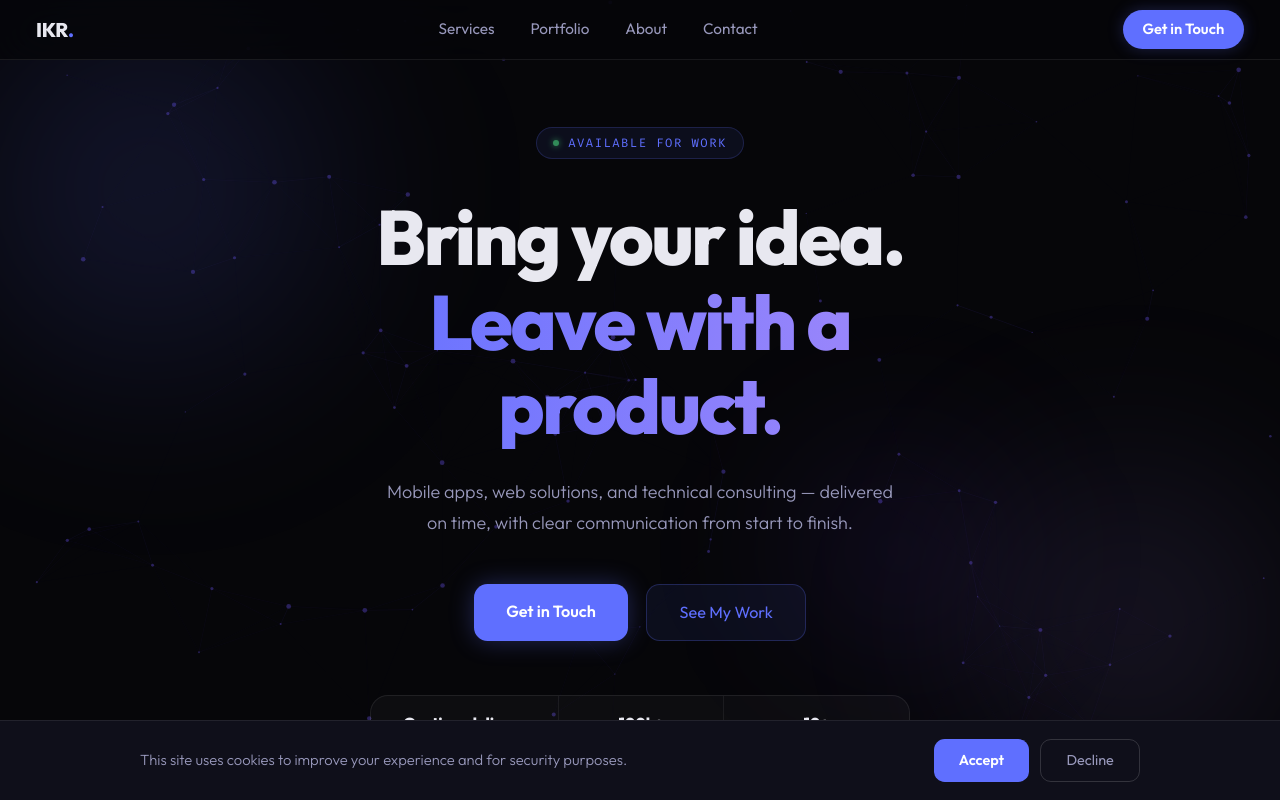
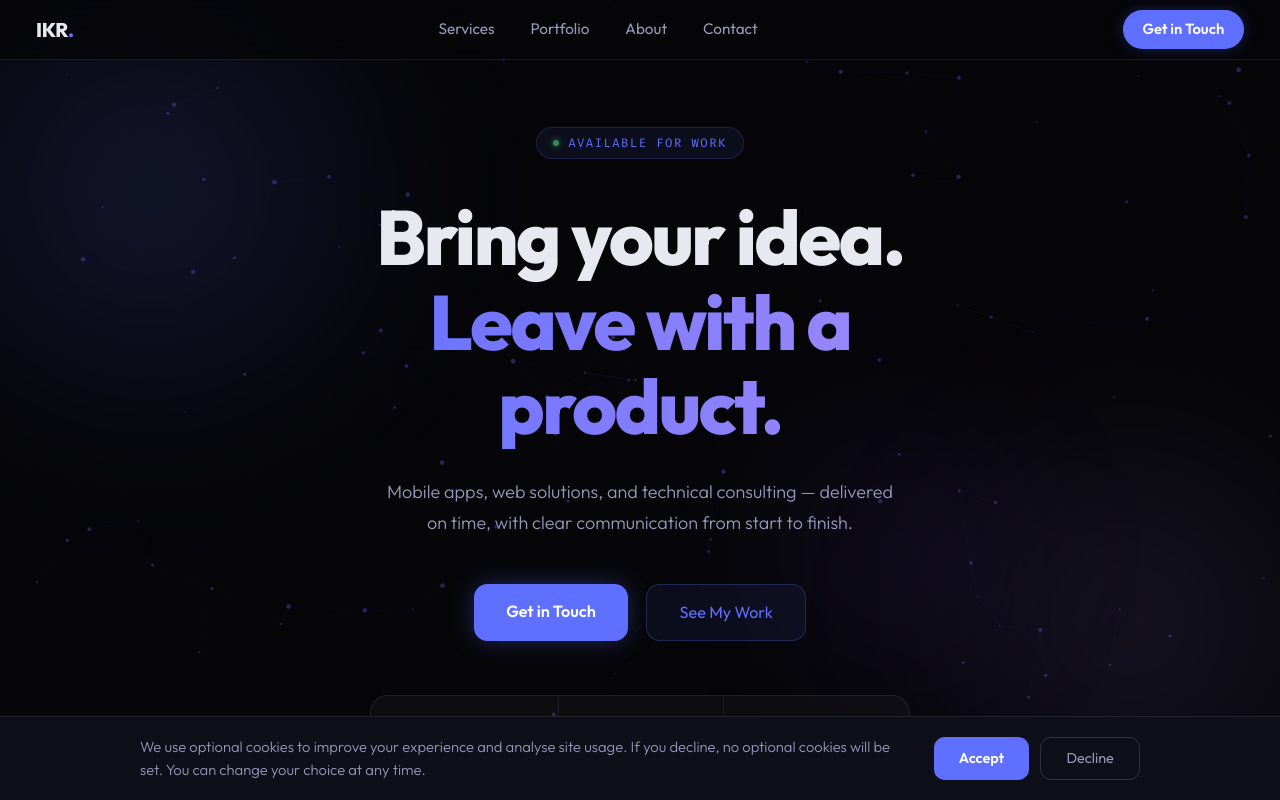
Before and after one commit to rukavina-git/rukavina-app, a Next.js app: page / in a window 1280 px wide. Shown: the top 800 px of the page. Built offline with nearby package versions, Linux system fonts and the light colour scheme; no server answers.

Commit message:
Update cookie consent message for clarity and user guidance

```diff
--- a/components/CookieConsent.tsx
+++ b/components/CookieConsent.tsx
@@ -73,7 +73,7 @@ export default function CookieConsent() {
                 margin: 0,
               }}
             >
-              This site uses cookies to improve your experience and for security purposes.
+              We use optional cookies to improve your experience and analyse site usage. If you decline, no optional cookies will be set. You can change your choice at any time.
             </p>
             <div className="cookie-buttons">
               <button
```
